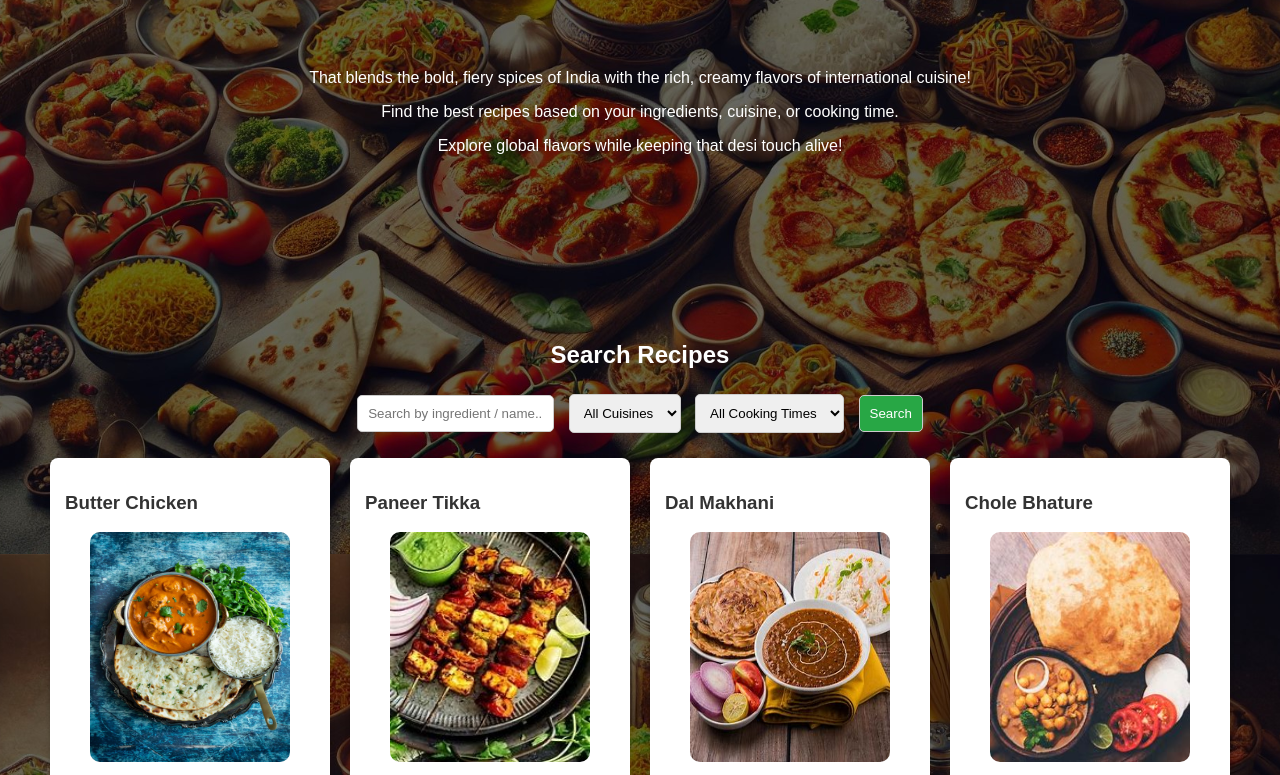
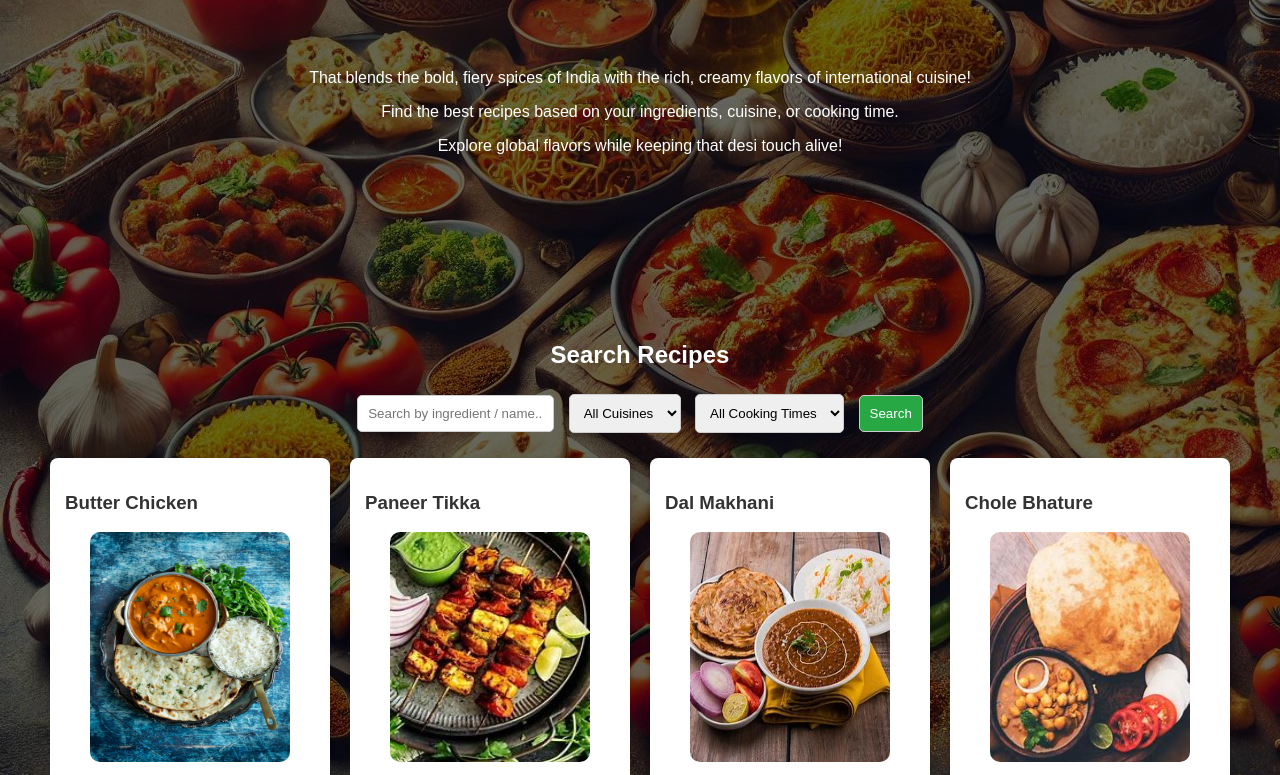
Before and after one commit to sarika500/Recipe_founder_application, a plain HTML site: page index.html in a window 1280 px wide. Shown: the part 246-1021 px from the top of the page. Drawn offline with Linux system fonts and the light colour scheme.

Commit message:
Update index.html

```diff
--- a/index.html
+++ b/index.html
@@ -7,7 +7,7 @@
     <link rel="stylesheet" href="style.css">
     <script defer src="script.js"></script>
 </head>
-<body>
+<body style="background:url('images/recipe_background.jpg')">
 
     <nav id="navbar">
         <ul><li><a href="#home">Home</a></li></ul>
```
